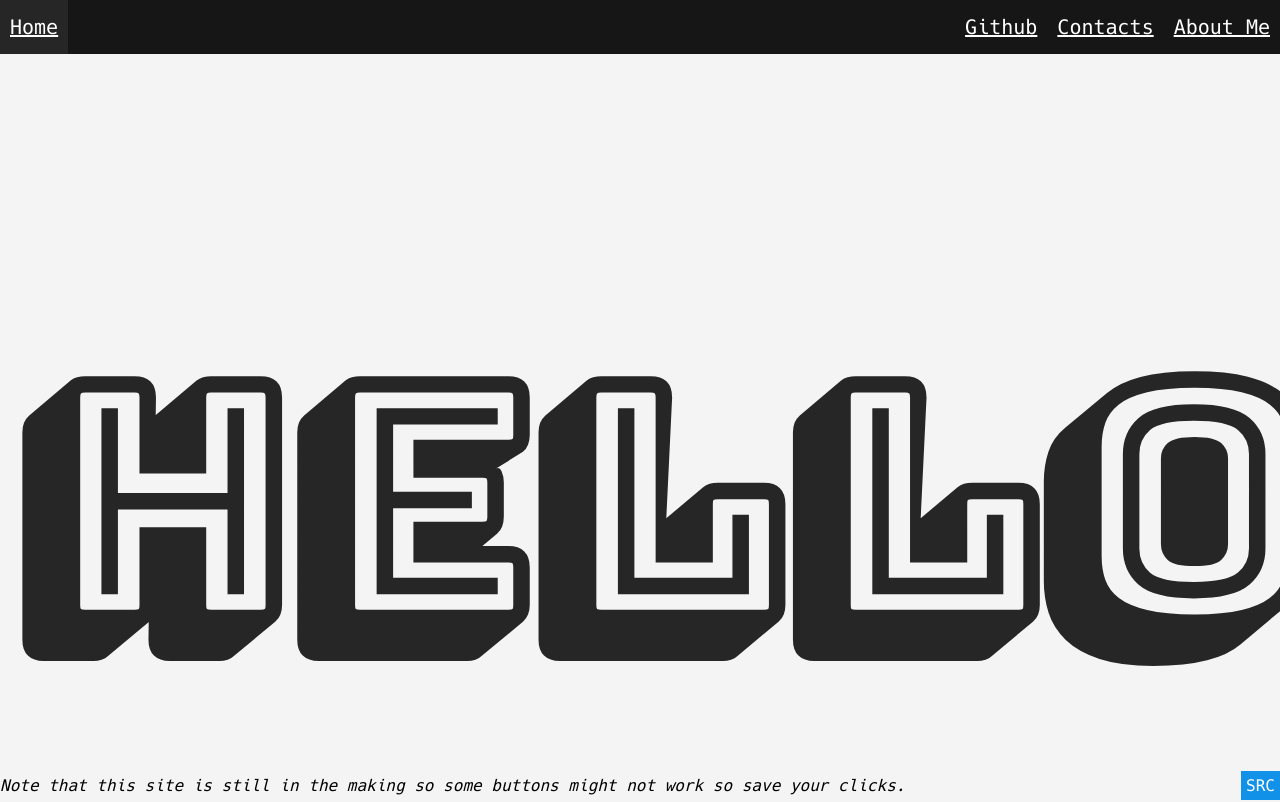
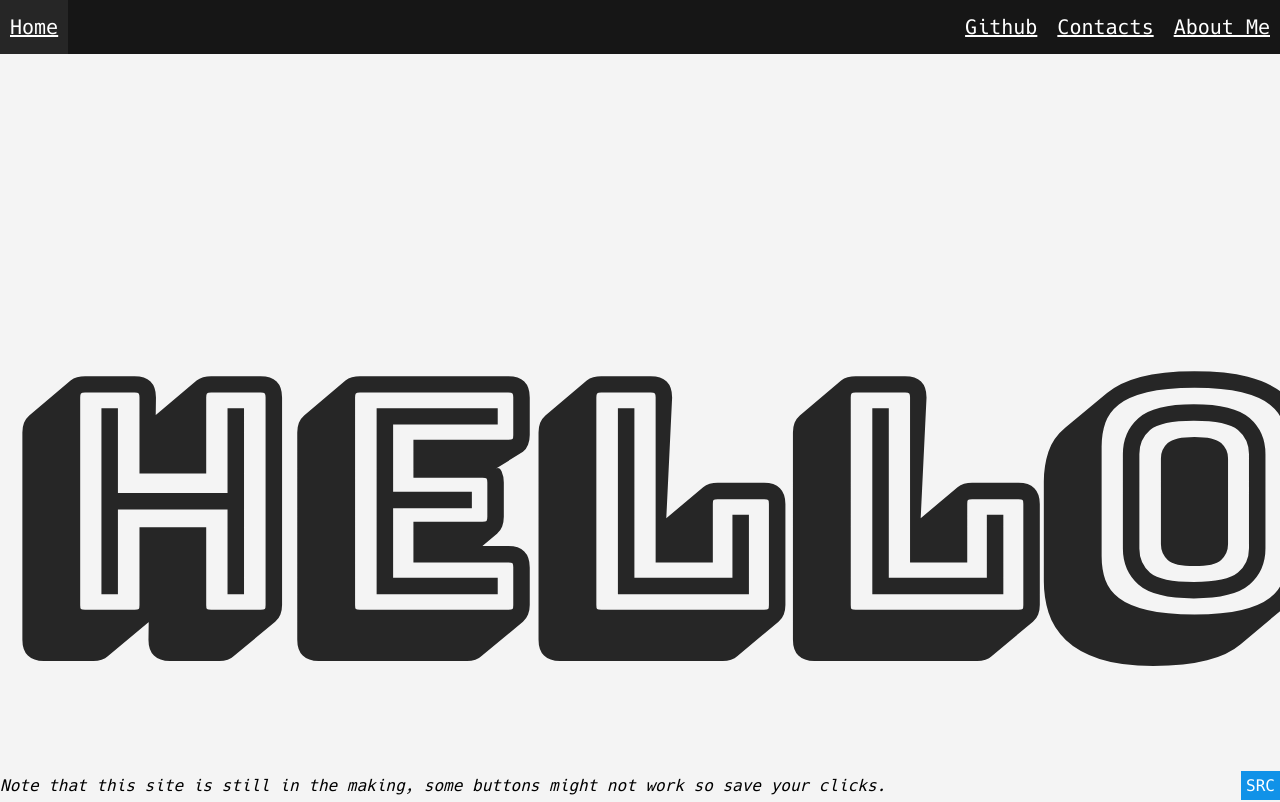
Before and after one commit to tomshoo/portfolio, a plain HTML site: page index.html in a window 1280 px wide. Shown: the top 802 px of the page. Drawn offline with Linux system fonts and the light colour scheme.

Commit message:
chore: update footer note text

```diff
--- a/index.html
+++ b/index.html
@@ -81,7 +81,7 @@
   <div class="note-footer">
     <p>
       <em>
-        Note that this site is still in the making so some buttons might not
+        Note that this site is still in the making, some buttons might not
         work so save your clicks.
       </em>
     </p>
```
